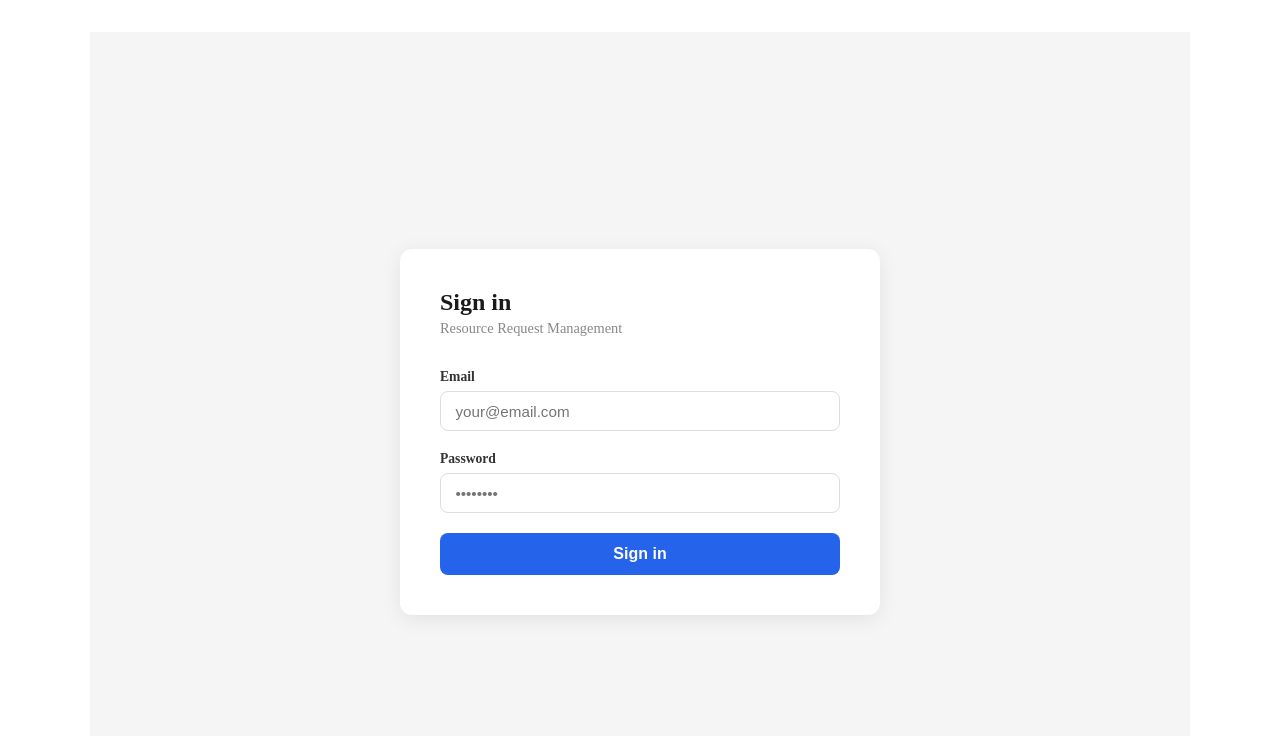
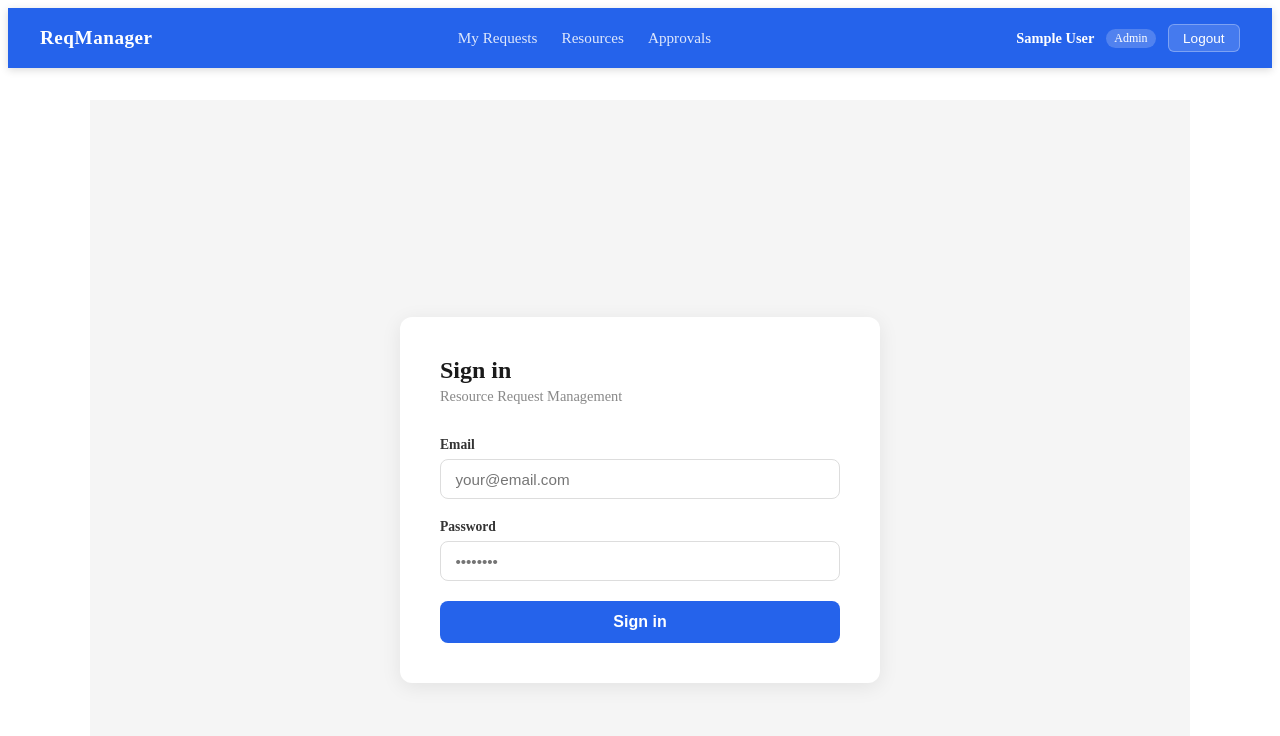
Before and after one commit to bpedro08/gestao-requisicoes, an Angular app in the folder frontend/: page /login in a window 1280 px wide. Shown: the top 736 px of the page. Built offline with nearby package versions, Linux system fonts and the light colour scheme; sample sign-in values are in the browser's storage.

Commit message:
navbar component

```diff
--- a/frontend/src/app/app.ts
+++ b/frontend/src/app/app.ts
@@ -1,11 +1,13 @@
 import { Component } from '@angular/core';
 import { RouterOutlet } from '@angular/router';
+import { Navbar } from './shared/navbar/navbar';
 
 @Component({
   selector: 'app-root',
   standalone: true,
-  imports: [RouterOutlet],
+  imports: [RouterOutlet, Navbar],
   template: `
+    <app-navbar />
     <main class="container">
       <router-outlet />
     </main>
--- /dev/null
+++ b/frontend/src/app/shared/navbar/navbar.html
@@ -0,0 +1,24 @@
+<nav class="navbar" *ngIf="auth.isLoggedIn()">
+  <div class="navbar-brand">
+    <span>ReqManager</span>
+  </div>
+
+  <div class="navbar-links">
+
+    <!-- visible to everyone -->
+    <a routerLink="/requests">My Requests</a>
+
+    <!-- admin only -->
+    <ng-container *ngIf="auth.isAdmin()">
+      <a routerLink="/resources">Resources</a>
+      <a routerLink="/approval">Approvals</a>
+    </ng-container>
+
+  </div>
+
+  <div class="navbar-user">
+    <span class="user-name">{{ auth.currentUser()?.name }}</span>
+    <span class="user-role">{{ auth.currentUser()?.role }}</span>
+    <button (click)="logout()">Logout</button>
+  </div>
+</nav>
--- /dev/null
+++ b/frontend/src/app/shared/navbar/navbar.scss
@@ -0,0 +1,67 @@
+.navbar {
+  display: flex;
+  align-items: center;
+  justify-content: space-between;
+  padding: 0 2rem;
+  height: 60px;
+  background: #2563eb;  // Azul moderno (antes: #5c3ab7)
+  color: white;
+  box-shadow: 0 2px 8px rgba(0,0,0,0.15);
+}
+
+.navbar-brand span {
+  font-size: 1.2rem;
+  font-weight: 700;
+  letter-spacing: 0.5px;
+}
+
+.navbar-links {
+  display: flex;
+  gap: 1.5rem;
+
+  a {
+    color: rgba(255,255,255,0.85);
+    text-decoration: none;
+    font-size: 0.95rem;
+    font-weight: 500;
+    transition: color 0.2s;
+
+    &:hover {
+      color: white;
+    }
+  }
+}
+
+.navbar-user {
+  display: flex;
+  align-items: center;
+  gap: 0.75rem;
+
+  .user-name {
+    font-size: 0.9rem;
+    font-weight: 600;
+  }
+
+  .user-role {
+    font-size: 0.75rem;
+    background: rgba(255,255,255,0.2);
+    padding: 2px 8px;
+    border-radius: 10px;
+    text-transform: capitalize;
+  }
+
+  button {
+    padding: 0.35rem 0.9rem;
+    background: rgba(255,255,255,0.15);
+    color: white;
+    border: 1px solid rgba(255,255,255,0.3);
+    border-radius: 6px;
+    font-size: 0.85rem;
+    cursor: pointer;
+    transition: background 0.2s;
+
+    &:hover {
+      background: rgba(255,255,255,0.25);
+    }
+  }
+}
--- /dev/null
+++ b/frontend/src/app/shared/navbar/navbar.ts
@@ -0,0 +1,19 @@
+import { Component } from '@angular/core';
+import { Router, RouterLink } from '@angular/router';
+import { CommonModule } from '@angular/common';
+import { AuthService } from '../../core/services/auth.service';
+
+@Component({
+  selector: 'app-navbar',
+  standalone: true,
+  imports: [CommonModule, RouterLink],
+  templateUrl: './navbar.html',
+  styleUrl: './navbar.scss'
+})
+export class Navbar{
+  constructor(public auth: AuthService, private router: Router) {}
+
+  logout() {
+    this.auth.logout();
+  }
+}
```
Also changed, not shown: 2 other files (tests, documents, lock files or other folders).
